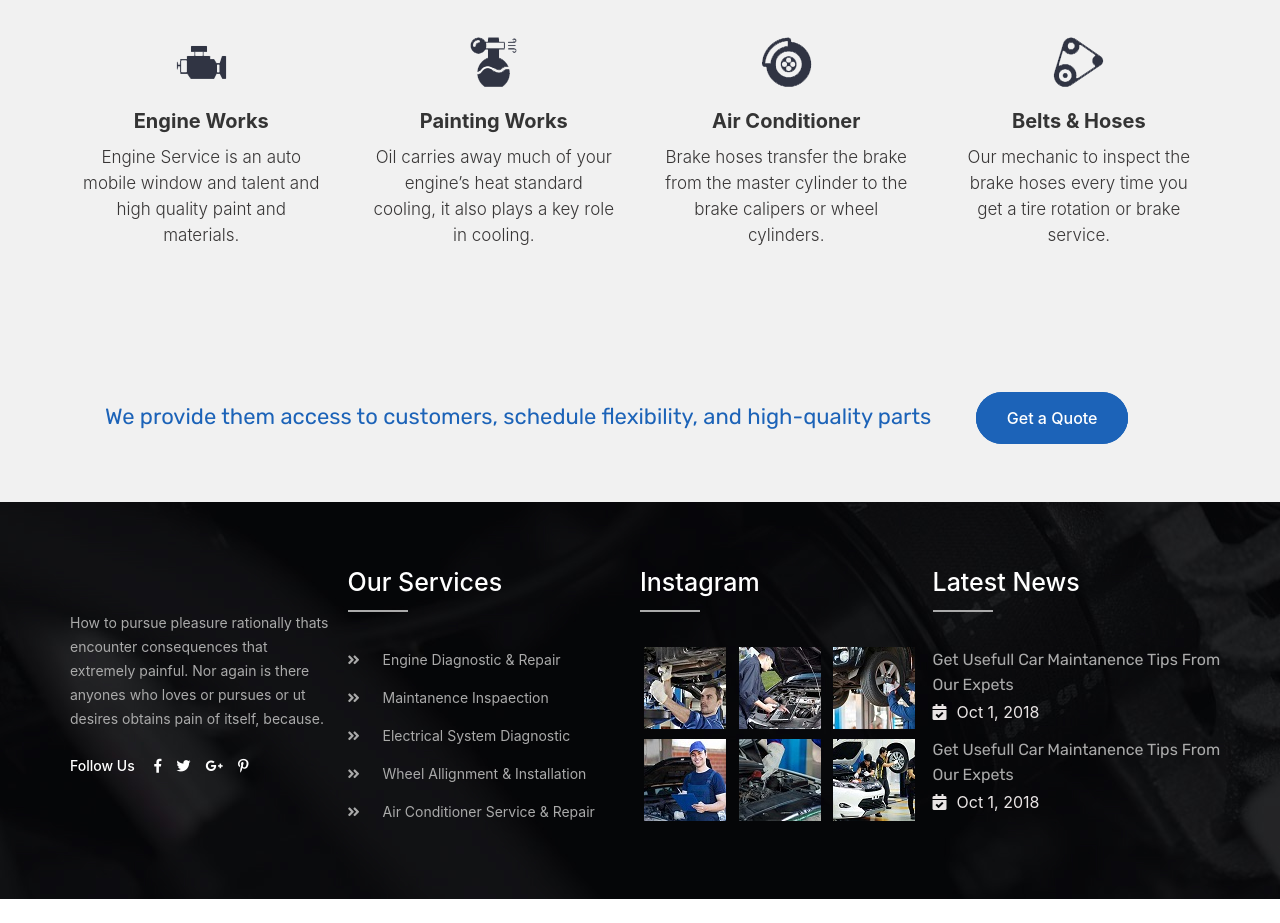
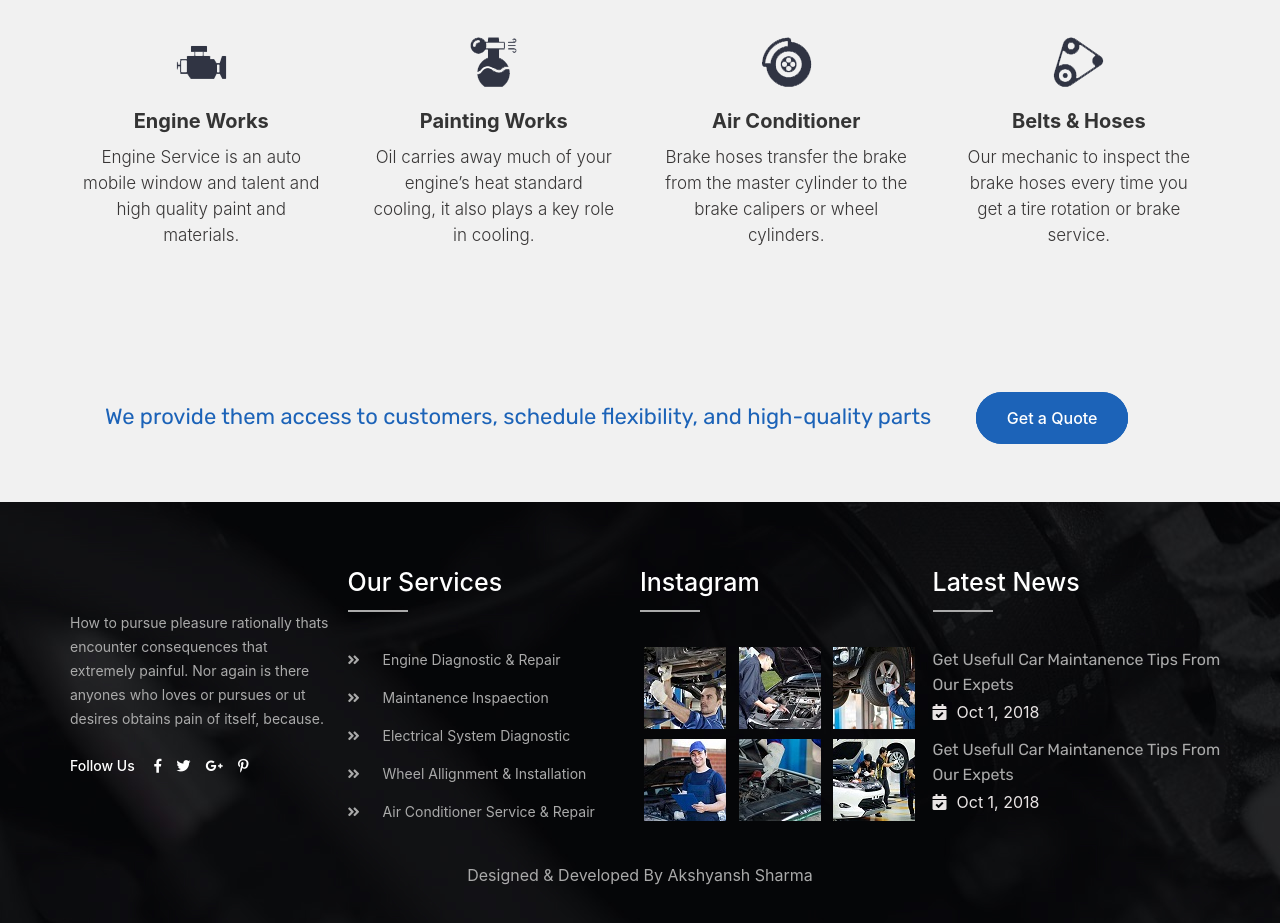
Before and after one commit to Akshyansh24/Garage-Website-Template, a plain HTML site: page service.html in a window 1280 px wide. Shown: the part 877-1800 px from the top of the page. Before the commit the page ends 1776 px from the top, so only its background shows below. Drawn offline with Linux system fonts and the light colour scheme.

Commit message:
update last

```diff
--- a/Build/Css/index.css
+++ b/Build/Css/index.css
@@ -766,7 +766,7 @@
 .section-footer{
     background-image: url(../Images/footer-bg.jpg);
     background-repeat: no-repeat;
-    padding: 60px 0px;
+    padding: 60px 0px 20px 0px;
 }
 
 .footer-logo{
@@ -946,6 +946,9 @@
     margin-right: 10px;
 }
 
+.credit-text{
+    color: #aaaaaa;
+}
 /* ========================== About Page ======================== */
 
 /* ============Section Banner ============== */
--- a/service.html
+++ b/service.html
@@ -371,6 +371,9 @@
                         </div>
                 </div>
             </div>
+
+        <p class="credit-text text-center mt-4 mb 4">Designed & Developed By Akshyansh Sharma</p>
+
         </div>
     </div>
 
```
Also changed, not shown: about.html (+2 -0 lines), contact.html (+2 -0 lines), gallary.html (+2 -0 lines), index.html (+2 -0 lines).
